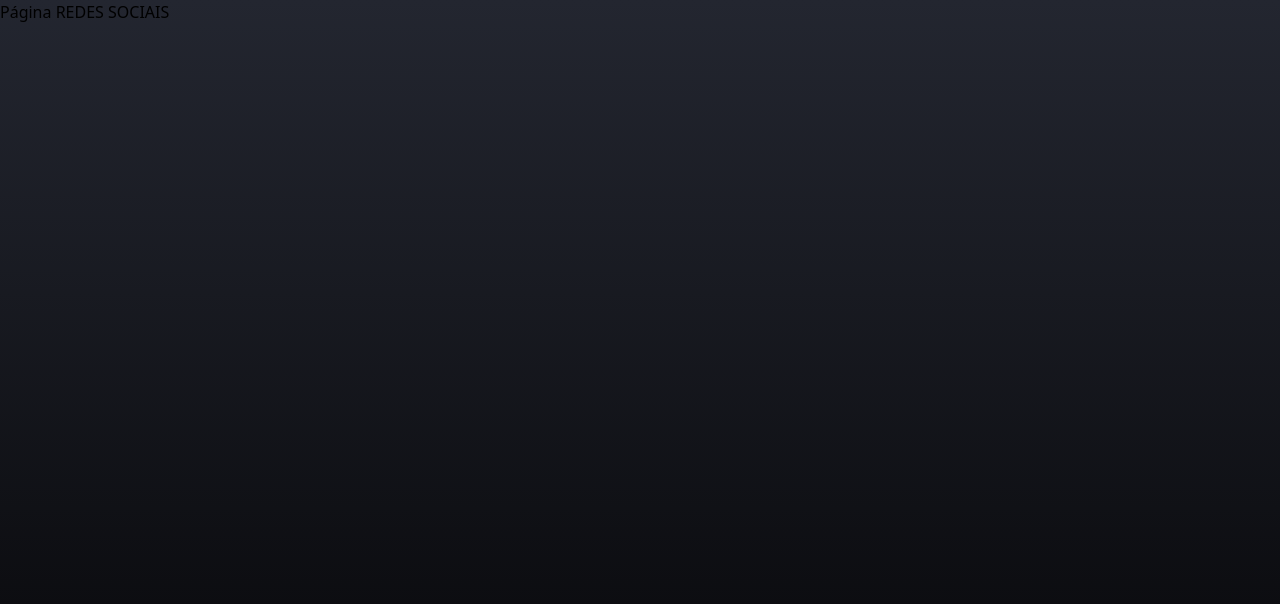
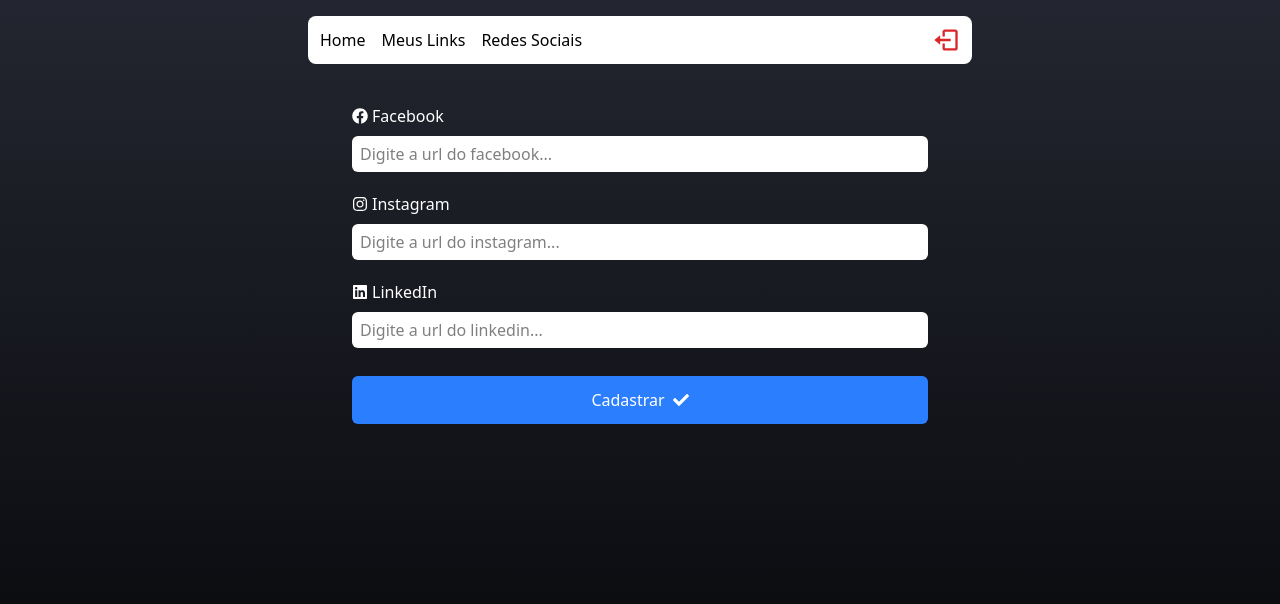
Before and after one commit to thiagodnt/dev-link, a React (Vite) app: page /admin/social in a window 1280 px wide. Shown: the top 604 px of the page. Built offline with nearby package versions, Linux system fonts and the light colour scheme; no server answers; sample sign-in values are in the browser's storage.

Commit message:
feat: cadastrar links redes sociais

```diff
--- a/src/pages/Socials/index.tsx
+++ b/src/pages/Socials/index.tsx
@@ -1,3 +1,81 @@
+import { useState, type FormEvent } from 'react';
+import { FaCheck, FaFacebook, FaInstagram, FaLinkedin } from 'react-icons/fa';
+import { db } from '../../services/firebaseConnection';
+import { doc, setDoc } from 'firebase/firestore';
+import Header from '../../components/Header';
+import Input from '../../components/Input';
+import { toast } from 'react-toastify';
+
 export default function Socials() {
-	return <div>Página REDES SOCIAIS</div>;
+	const [facebook, setFacebook] = useState('');
+	const [instagram, setInstagram] = useState('');
+	const [linkedin, setLinkedin] = useState('');
+
+	function handleSubmit(e: FormEvent) {
+		e.preventDefault();
+
+		setDoc(doc(db, 'social', 'link'), {
+			facebook: facebook,
+			instagram: instagram,
+			linkedin: linkedin,
+		})
+			.then(() => {
+				toast.success('Links da redes sociais atualizados com sucesso');
+			})
+			.catch(() => {
+				toast.error('Erro ao atualizar os links');
+			});
+	}
+
+	return (
+		<div className="flex items-center flex-col min-h-screen pb-7 px-2">
+			<Header />
+
+			<form
+				className="w-full max-w-xl flex flex-col mt-8 mb-4"
+				onSubmit={handleSubmit}
+			>
+				<label className="text-white font-medium my-2 flex items-center gap-1">
+					<FaFacebook size={16} color="#FFF" />
+					Facebook
+				</label>
+				<Input
+					type="url"
+					placeholder="Digite a url do facebook..."
+					value={facebook}
+					onChange={(e) => setFacebook(e.target.value)}
+				/>
+				<label className="text-white font-medium my-2 flex items-center gap-1">
+					<FaInstagram size={16} color="#FFF" />
+					Instagram
+				</label>
+				<Input
+					type="url"
+					placeholder="Digite a url do instagram..."
+					value={instagram}
+					onChange={(e) => setInstagram(e.target.value)}
+				/>
+				<label className="text-white font-medium my-2 flex items-center gap-1">
+					<FaLinkedin size={16} color="#FFF" />
+					LinkedIn
+				</label>
+				<Input
+					type="url"
+					placeholder="Digite a url do linkedin..."
+					value={linkedin}
+					onChange={(e) => setLinkedin(e.target.value)}
+				/>
+
+				<div className="my-4">
+					<button
+						type="submit"
+						className="w-full py-3 bg-blue-500 hover:bg-blue-600 transition-all duration-300 text-white flex items-center justify-center gap-2 rounded-md font-medium cursor-pointer"
+					>
+						Cadastrar
+						<FaCheck size={16} color="#FFF" />
+					</button>
+				</div>
+			</form>
+		</div>
+	);
 }
```
